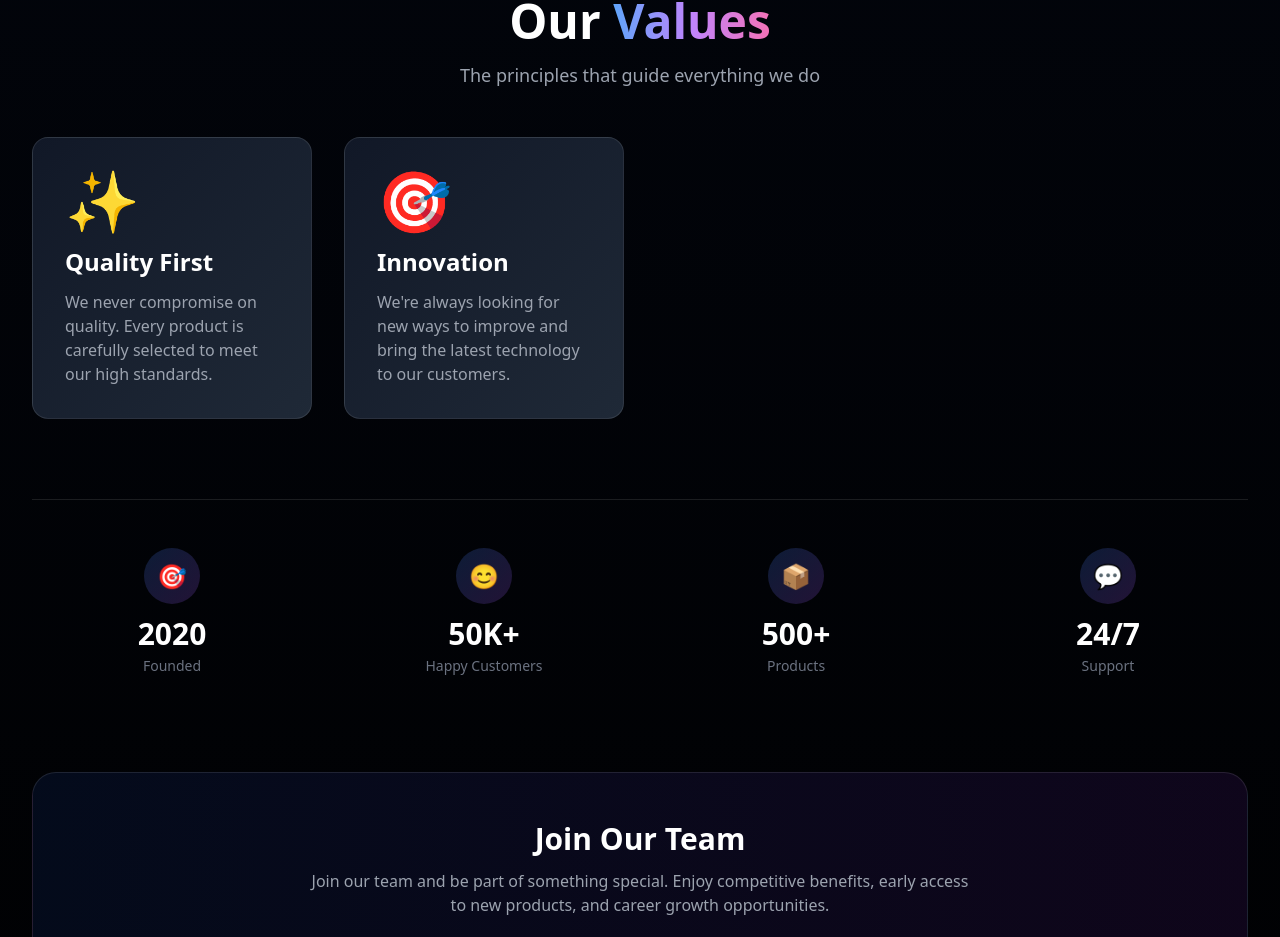
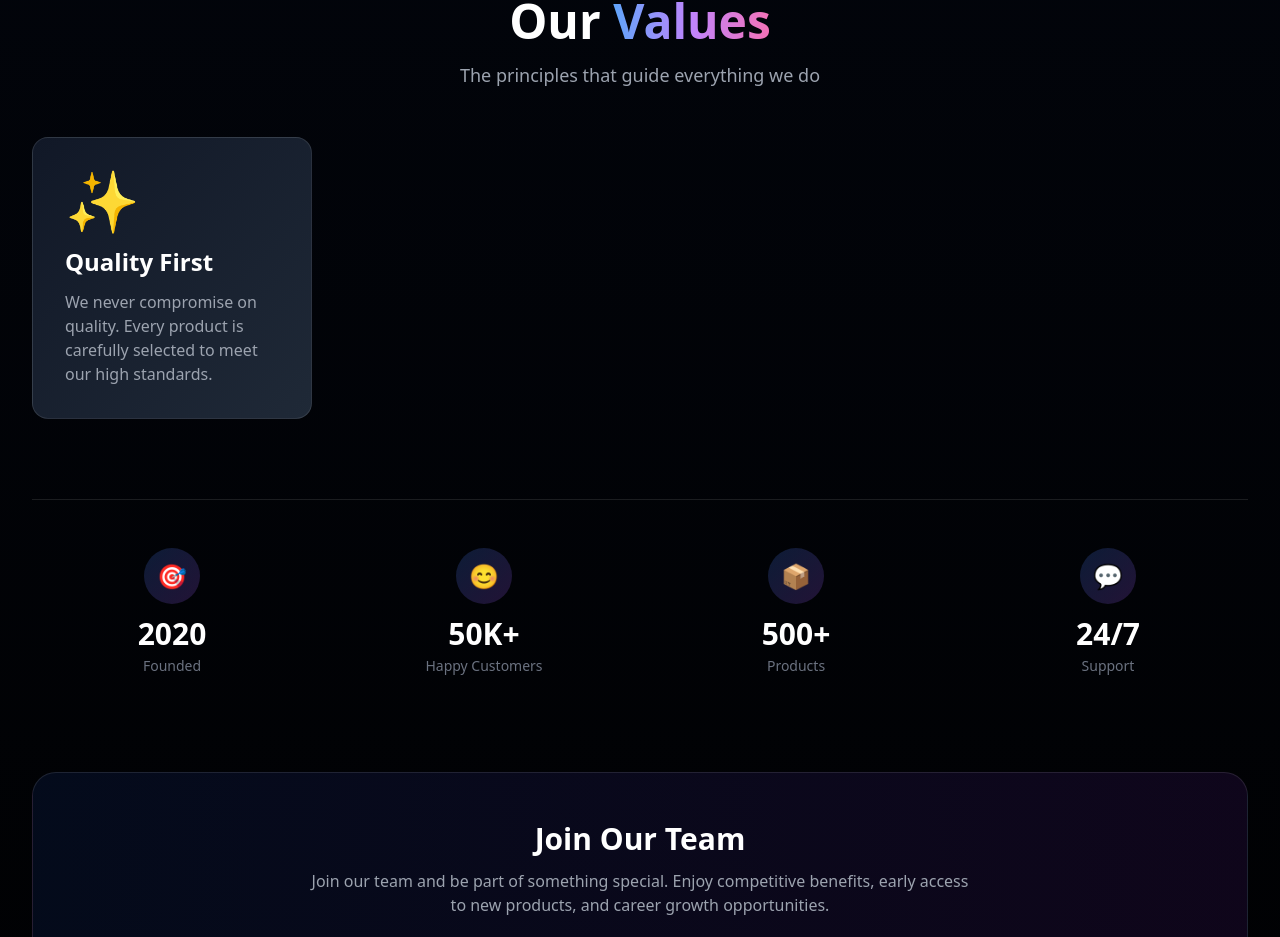
Before and after one commit to dipak560035/FlowCart-e-commerce, a Next.js app: page /about in a window 1280 px wide. Shown: the part 1098-2035 px from the top of the page. Built offline with nearby package versions, Linux system fonts and the light colour scheme.

Commit message:
Update page.tsx

```diff
--- a/src/app/about/page.tsx
+++ b/src/app/about/page.tsx
@@ -125,12 +125,7 @@ export default function AboutPage() {
       description: "We never compromise on quality. Every product is carefully selected to meet our high standards.",
       gradient: "from-blue-500/20 to-cyan-500/20"
     },
-    {
-      icon: "🎯",
-      title: "Innovation",
-      description: "We're always looking for new ways to improve and bring the latest technology to our customers.",
-      gradient: "from-purple-500/20 to-pink-500/20"
-    },
+
 
 
   ];
```
